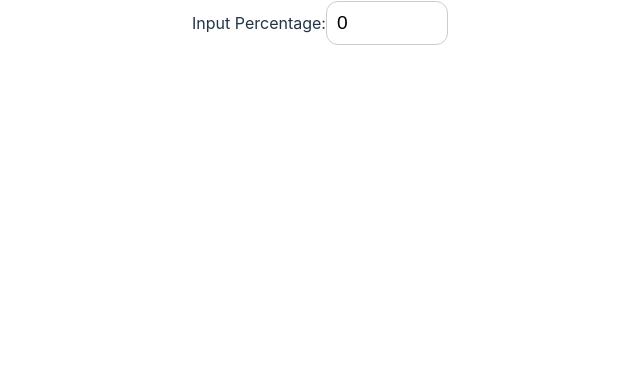
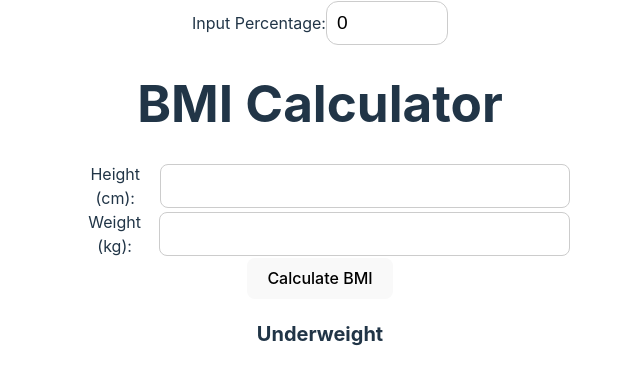
Before and after one commit to PremKhodke-99/React-projects-2, a React (Vite) app: page / in a window 1280 px wide. Shown: the part 3167-3550 px from the top of the page, without its empty margins (320-960 px from the left). Before the commit the page ends 3244 px from the top, so only its background shows below. Built offline with nearby package versions, Linux system fonts and the light colour scheme; no server answers.

Commit message:
BMI Calculator

```diff
--- a/src/App.jsx
+++ b/src/App.jsx
@@ -1,4 +1,3 @@
-import { useState } from 'react'
 import './App.css'
 import PaginationTest from './components/Pagination/test'
 import DigitalClock from './components/DigitalClock/DigitalClock'
@@ -11,9 +10,9 @@ import FilterProducts from './components/FilterCards'
 import TipCalculator from './components/TipCalculator'
 import MusicPlayer from './components/MusicPlayer'
 import ProgressBar from './components/ProgressBar'
+import BMICalculator from './components/BMICalculator'
 
 function App() {
-  const [count, setCount] = useState(0)
 
   return (
     <>
@@ -29,6 +28,7 @@ function App() {
         <TipCalculator />
         <MusicPlayer />
         <ProgressBar />
+        <BMICalculator />
       </div>
     </>
   )
--- /dev/null
+++ b/src/components/BMICalculator/bmi.css
@@ -0,0 +1,25 @@
+.bmi-calculator-container{
+    max-width: 500px;
+    margin: auto;
+}
+
+.bmi-calculator-container h1{
+    margin-top: 30px;
+    margin-bottom: 30px;
+}
+
+.bmi-calculator-container .input-conatiner label{
+    margin-bottom: 20px;
+    display: block;
+    margin-right: 10px;
+
+}
+
+.bmi-calculator-container .input-conatiner input{
+    padding: 20px;
+}
+
+.error-message, .bmi-result{
+    font-weight: bold;
+    font-size: 20px;
+}
--- /dev/null
+++ b/src/components/BMICalculator/index.jsx
@@ -0,0 +1,59 @@
+import React, { useState } from 'react'
+import './bmi.css'
+
+const BMICalculator = () => {
+
+    const [weight, setWeight] = useState(null);
+    const [height, setHeight] = useState(null);
+    const [bmi, setBmi] = useState(null);
+    const [error, setError] = useState('');
+
+    function calculateBmi() {
+        if (!height || !weight) {
+            setError('Please enter both height and weight');
+            return;
+        }
+
+        const numericHeight = parseFloat(height);
+        const numericWeight = parseFloat(weight);
+
+        if (isNaN(numericHeight) || isNaN(numericWeight) || numericHeight <= 0 || numericWeight <= 0) {
+            setError('Please enter valid value for both height and weight');
+            return;
+        }
+
+        const calculateHeightInMeters = numericHeight / 100;
+        const calculateBmiValue = (numericWeight / (calculateHeightInMeters * calculateHeightInMeters)).toFixed(2);
+
+        setBmi(calculateBmiValue);
+        setError('');
+    }
+
+    return (
+        <div className='bmi-calculator-container'>
+            <h1>BMI Calculator</h1>
+            <div className="input-container">
+                <label>Height (cm):</label>
+                <input type="number" value={height} onChange={(e) => setHeight(e.target.value)} />
+            </div>
+            <div className="input-container">
+                <label>Weight (kg):</label>
+                <input type="number" value={weight} onChange={(e) => setWeight(e.target.value)} />
+            </div>
+            <button onClick={calculateBmi}>Calculate BMI</button>
+            {error && <p className='error-message'>{error}</p>}
+            {error !== '' ? null : <p className='bmi-result'>
+                {bmi < 18.5
+                    ? 'Underweight'
+                    : bmi >= 18.5 && bmi <= 24.9
+                        ? 'Normal weight'
+                        : bmi >= 25 && bmi < 29.9
+                            ? 'Overweight'
+                            : 'Obese'
+                }
+            </p>}
+        </div>
+    )
+}
+
+export default BMICalculator
```
